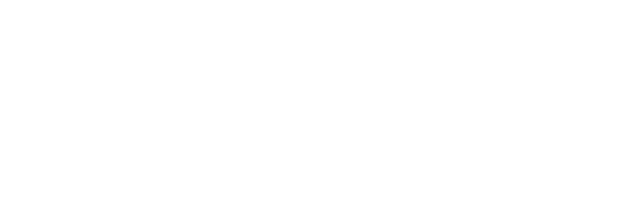
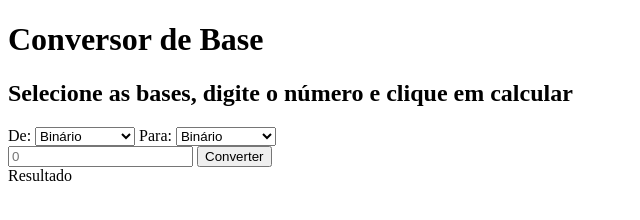
Before and after one commit to EduCarmo/Projeto-Conversor-De-Base, a plain HTML site: page index.html in a window 1280 px wide. Shown: the whole page, without its empty margins (0-640 px from the left). Drawn offline with Linux system fonts and the light colour scheme.

Commit message:
feito a estrutura do HTML

```diff
--- a/index.html
+++ b/index.html
@@ -10,6 +10,34 @@
 </head>
 
 <body>
+  <div class="cabecalho">
+    <h1 class="titulo">Conversor de Base</h1>
+    <h2 class="subtitulo">Selecione as bases, digite o número e clique em calcular</h2>
+  </div>
+
+  <div class="seletores">
+    <label for="base-atual">De:</label>
+    <select name="base-atual" id="base-atual" class="entrada">
+      <option value="binario">Binário</option>
+      <option value="octal">Octal</option>
+      <option value="decimal">Decimal</option>
+      <option value="hexadecimal">Hexadecimal</option>
+    </select>
+
+    <label for="base-final">Para:</label>
+    <select name="base-final" id="base-final" class="entrada">
+      <option value="binario">Binário</option>
+      <option value="octal">Octal</option>
+      <option value="decimal">Decimal</option>
+      <option value="hexadecimal">Hexadecimal</option>
+    </select>
+  </div>
+
+  <input type="text" id="numero" class="entrada" placeholder="0">
+
+  <button id="botao">Converter</button>
+
+  <div class="resultado">Resultado</div>
 
   <script src="script.js"></script>
 </body>
```
